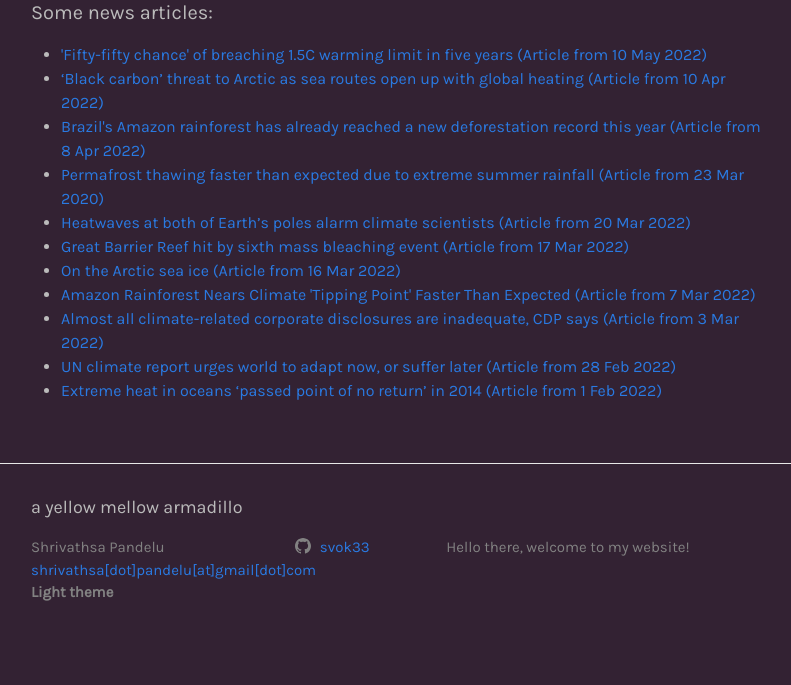
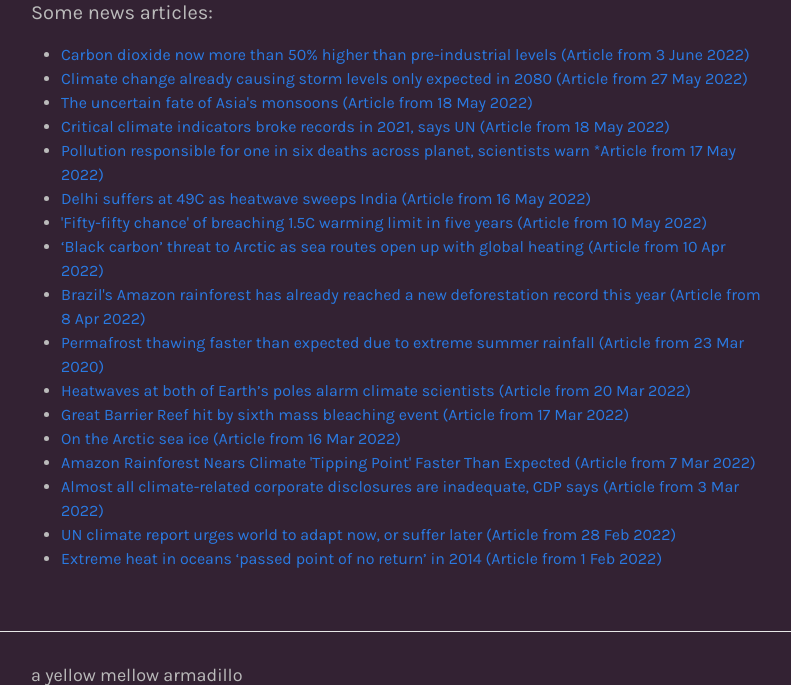
Before and after one commit to shrivathsap/shrivathsap.github.io, a Jekyll site: the page built from misc_links/climate.html, in a window 1280 px wide and 900 px high, scrolled down 2057 px, cut to the strip 215-900 px from the top of the window. Shown: the whole strip, without its empty margins (239-1030 px from the left). Built offline with Jekyll 4.4.1, drawn with Linux system fonts in a browser that asks for light colours; before the commit the page ends 2936 px from its top, so only the background shows below that.

Commit message:
bundle update, index update, climate update

```diff
--- a/misc_links/climate.html
+++ b/misc_links/climate.html
@@ -102,6 +102,12 @@ layout: page
 
 		<h4>Some news articles:</h4>
 		<ul>
+			<li><a href="https://www.noaa.gov/news-release/carbon-dioxide-now-more-than-50-higher-than-pre-industrial-levels">Carbon dioxide now more than 50% higher than pre-industrial levels (Article from 3 June 2022)</a></li>
+			<li><a href="https://www.timesofisrael.com/israeli-study-climate-change-already-causing-storm-levels-only-expected-in-2080/">Climate change already causing storm levels only expected in 2080 (Article from 27 May 2022)</a></li>
+			<li><a href="https://www.bbc.com/future/article/20220517-the-uncertain-fate-of-asias-monsoons">The uncertain fate of Asia's monsoons (Article from 18 May 2022)</a></li>
+			<li><a href="https://www.theguardian.com/environment/2022/may/18/critical-climate-indicators-broke-records-in-2021-says-un">Critical climate indicators broke records in 2021, says UN (Article from 18 May 2022)</a></li>
+			<li><a href="https://www.theguardian.com/environment/2022/may/17/pollution-responsible-one-in-six-deaths-across-planet">Pollution responsible for one in six deaths across planet, scientists warn *Article from 17 May 2022)</a></li>
+			<li><a href="https://www.bbc.com/news/world-asia-india-61242341">Delhi suffers at 49C as heatwave sweeps India (Article from 16 May 2022)</a></li>
 			<li><a href="https://www.bbc.com/news/science-environment-61383391">'Fifty-fifty chance' of breaching 1.5C warming limit in five years (Article from 10 May 2022)</a></li>
 			<li><a href="https://www.theguardian.com/environment/2022/apr/10/black-carbon-threat-to-arctic-as-sea-routes-open-up-with-global-heating">‘Black carbon’ threat to Arctic as sea routes open up with global heating (Article from 10 Apr 2022)</a></li>
 			<li><a href="https://edition.cnn.com/2022/04/08/americas/brazil-amazon-deforestation-latam-intl/index.html">Brazil's Amazon rainforest has already reached a new deforestation record this year (Article from 8 Apr 2022)</a></li>
```
Also changed, not shown: index.html (+3 -29 lines), misc_links/now_archive.html (+39 -2 lines), Gemfile.lock.
